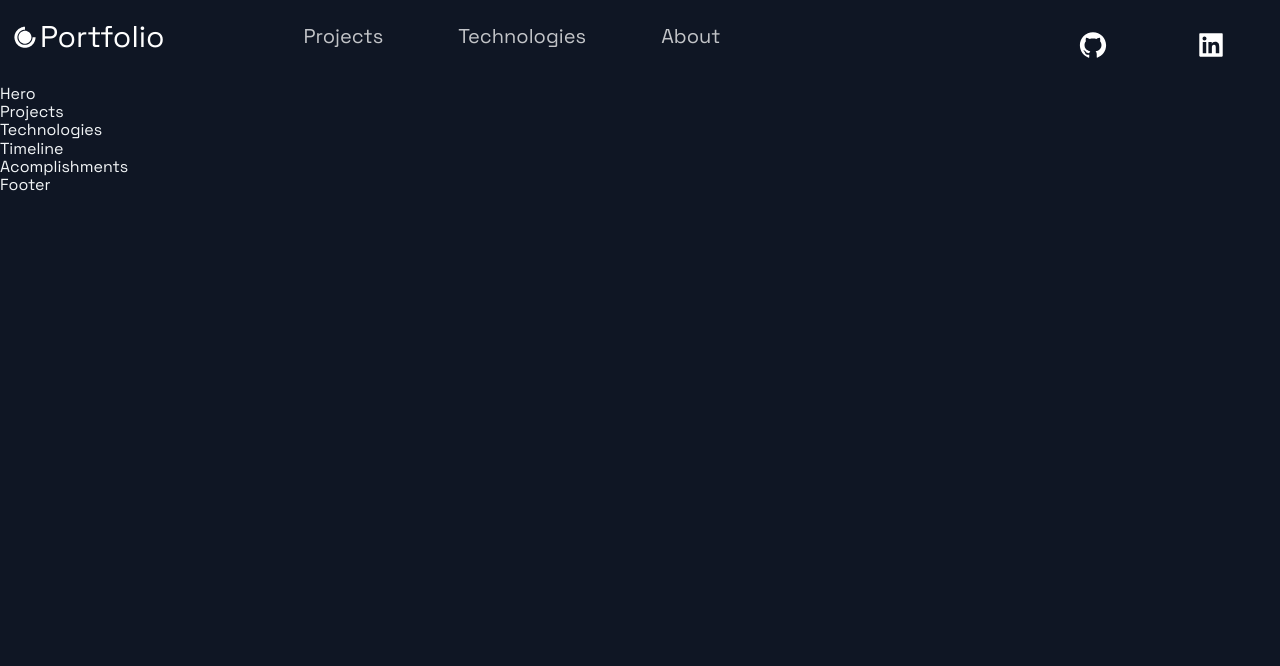
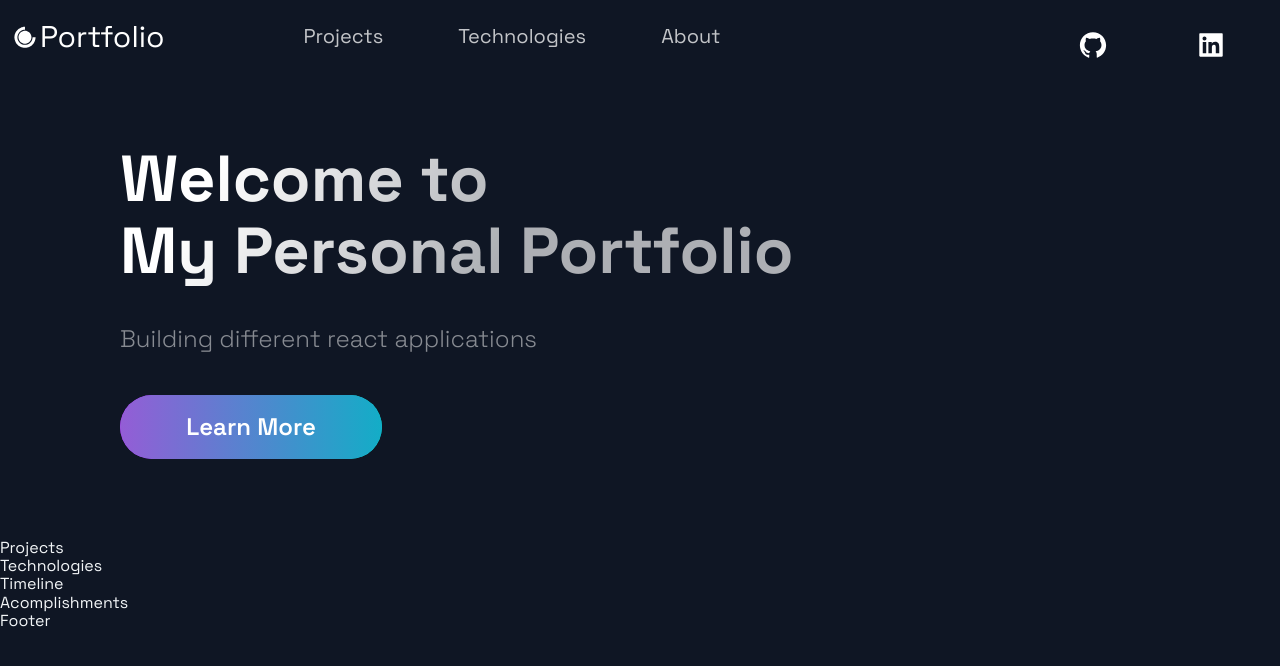
Before and after one commit to dmitridrozdov/portfolio-website, a Next.js app: page / in a window 1280 px wide. Shown: the top 666 px of the page. Built offline with nearby package versions, Linux system fonts and the light colour scheme.

Commit message:
Update Hero.js

```diff
--- a/src/components/Hero/Hero.js
+++ b/src/components/Hero/Hero.js
@@ -5,9 +5,18 @@
 import { LeftSection } from './HeroStyles';
 
 const Hero = (props) => (
-  <div>
-    Hero
-  </div>
+  <Section row nopadding>
+    <LeftSection>
+      <SectionTitle main cener>
+        Welcome to <br/>
+        My Personal Portfolio
+      </SectionTitle>
+      <SectionText>
+        Building different react applications
+      </SectionText>
+      <Button onClick={() => window.location = 'https://google.com'}>Learn More</Button>
+    </LeftSection>
+  </Section>
 );
 
 export default Hero;
```
